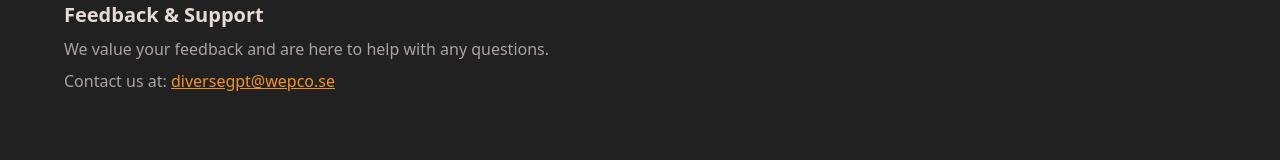
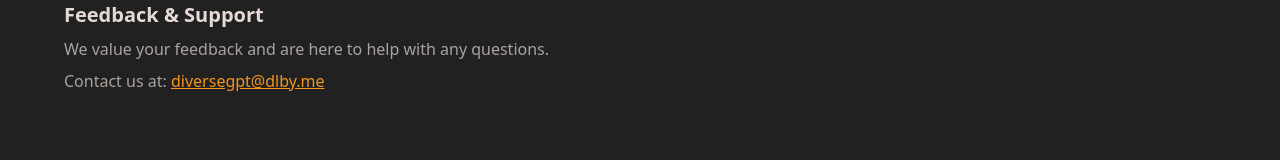
Before and after one commit to maxamed1st/diversegpt, a Next.js app: page /settings in a window 1280 px wide. Shown: the part 536-696 px from the top of the page. Built offline with nearby package versions, Linux system fonts and the light colour scheme; no server answers; sample sign-in values are in the browser's storage.

Commit message:
feat: update domain and emial addresses

```diff
--- a/auth.ts
+++ b/auth.ts
@@ -18,7 +18,7 @@ export const { handlers, signIn, signOut, auth } = NextAuth({
   }),
   providers: [
     Resend({
-      from: "DiverseGPT <no-reply@diversegpt.pro>",
+      from: "DiverseGPT <diversegpt@dlby.me>",
     }),
     Discord,
     Google,
--- a/src/app/layout.tsx
+++ b/src/app/layout.tsx
@@ -21,7 +21,7 @@ export const metadata: Metadata = {
   keywords: "AI chat, multiple personas, chatbot customization, artificial intelligence, conversational AI, AI personality, chat assistant",
   authors: [{ name: "DiverseGPT" }],
   alternates: {
-    canonical: "https://diversegpt.pro",
+    canonical: "https://diversegpt.dlby.me",
   },
   openGraph: {
     title: "DiverseGPT - Multi-Persona AI Chat Platform",
@@ -68,7 +68,7 @@ export default function RootLayout({
         <script
             defer
             data-domain="diversegpt.pro"
-            src="https://analytics.inboxassist.me/js/script.js"
+            src="https://analytics.dlby.me/js/script.js"
           ></script>
       </body>
     </html>
--- a/src/app/settings/page.tsx
+++ b/src/app/settings/page.tsx
@@ -38,10 +38,10 @@ export default function Settings() {
             <p className="text-base-content/70">
               Contact us at:{" "}
               <a
-                href="mailto:hello@diversegpt.pro"
+                href="mailto:diversegpt@dlby.me"
                 className="text-primary hover:text-primary/80 underline"
               >
-                diversegpt@wepco.se
+                diversegpt@dlby.me
               </a>
             </p>
           </div>
```
Also changed, not shown: src/content/privacy-policy.md (+1 -1 lines), src/content/terms-of-service.md (+1 -1 lines), public/robots.txt, 1 other file (tests, documents, lock files or other folders).
